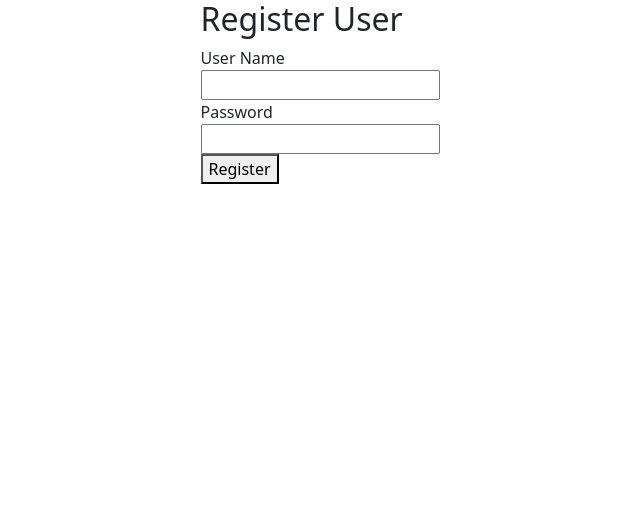
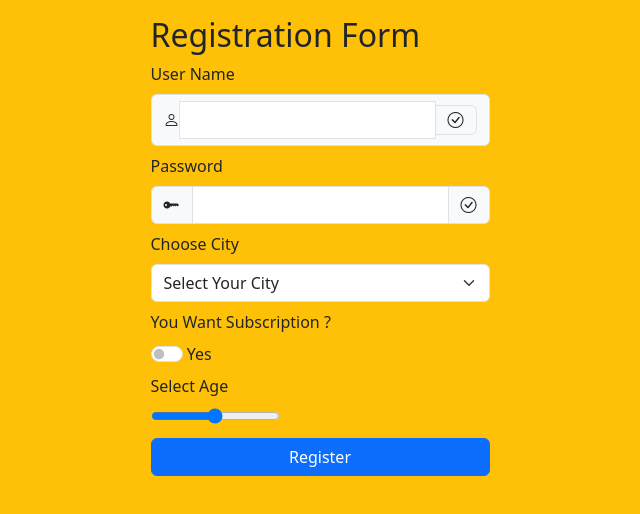
Before and after one commit to premprakashIT/LoginForm, a website: page public/index.html in a window 1280 px wide. Shown: the whole page, without its empty margins (320-960 px from the left). Drawn offline with nearby package versions, Linux system fonts and the light colour scheme.

Commit message:
Form Assignment Completed

```diff
--- a/public/index.html
+++ b/public/index.html
@@ -1,38 +1,66 @@
 <!doctype html>
 <html>
+
 <head>
     <title>Login Form</title>
     <link href="/node_modules/bootstrap/dist/css/bootstrap.css" rel="stylesheet">
     <link href="/node_modules/bootstrap-icons/font/bootstrap-icons.css" rel="stylesheet">
 </head>
-    <body class="container-fluid">
-        <div class="d-flex justify-content-center align-item-center" style="height: 500px;">
+
+<body class="container-fluid bg-warning">
+    <div class="d-flex justify-content-center align-content-center align-items-center" style="height: 500px;">
         <div>
-                <h2>Register User</h2>
-                <div>
-                    <label for="UserName">User Name</label>
-                    <div>
-                        <input type="text" name="UserName">
+            <h2>Registration Form</h2>
+            <div class="mb-2">
+                <label class="form-label" for="UserName">User Name</label>
+                <div class="input-group input-group-text">
+                    <span class="bi bi-person"></span>
+                    <input type="text" name="UserName" class="form-control">
+                    <span class="bi bi-check-circle input-group-text"></span>
+                </div>
+
+            </div>
+            <div class="mb-2">
+                <label class="form-label" for="password">Password</label>
+                <div class="input-group">
+                    <span class="bi bi-key-fill input-group-text"></span>
+                    <input type="password" name="Password" class="form-control">
+                    <span class="bi bi-check-circle input-group-text"></span>
                 </div>
             </div>
+            <div class="mb-2">
+                <label class="form-label for=" city">Choose City</label>
                 <div>
-                    <label for="Password">Password</label>
-                    <div>
-                        <input type="password" name="Password">
+                    <select class="form-select">
+                        <option>Select Your City</option>
+                        <option>Bareilly</option>
+                        <option>Delhi</option>
+                    </select>
                 </div>
             </div>
-                <div>
-                    <button>Register</button>
+            <div class="mb-2">
+                <label class="form-label" for="subscribes">You Want Subscription ?</label>
+                <div class="form-switch">
+                <input class="form-check-input" type="checkbox" name="subscribes"> <label class="form-check-label">Yes</label>
                 </div>
             </div>
+            <div class="mb-2">
+                <label for="Age" class="form-label" >Select Age</label>
+                <div>
+                    <input type="range" name="Age">
+                </div>
+
+            </div>
+            <div class="mb-2">
+                <button class="btn btn-primary w-100">Register</button>
+            </div>
+
         </div>
 
 
-
-         <script src="/node_modules/bootstrap/dist/js/bootstrap.bundle.js">
-
-         </script>
         <script src="/node_modules/jquery/dist/jquery.js"></script>
+        <script src="/node_modules/bootstrap/dist/js/bootstrap.bundle.js"></script>
 
 </body>
+
 </html>
```
Also changed, not shown: index2.html (added, +55 -0 lines). Lines whose indentation alone changed are shown as unchanged.
